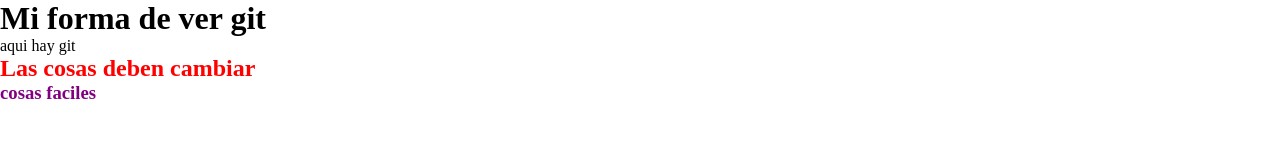
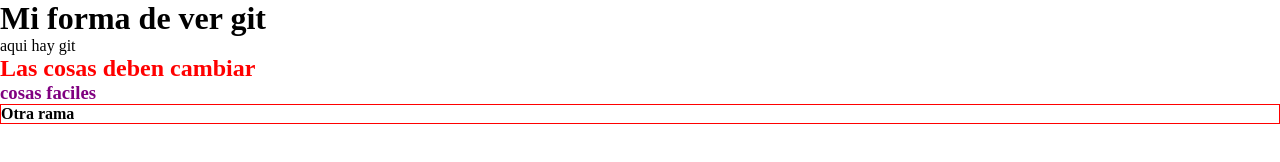
Before and after one commit to PolRucana/AprendiendoGit, a plain HTML site: page index.html in a window 1280 px wide. Drawn offline with Linux system fonts and the light colour scheme.

Commit message:
Ir a la rama 1

```diff
--- a/estilo.css
+++ b/estilo.css
@@ -10,3 +10,7 @@ h2{
 h3{
     color: purple;
 }
+
+h4{
+    border: 1px solid red;
+}
--- a/index.html
+++ b/index.html
@@ -11,5 +11,6 @@
     <p>aqui hay git</p>
     <h2>Las cosas deben cambiar</h2>
     <h3>cosas faciles</h3>
+    <h4>Otra rama</h4>
 </body>
 </html>
```
